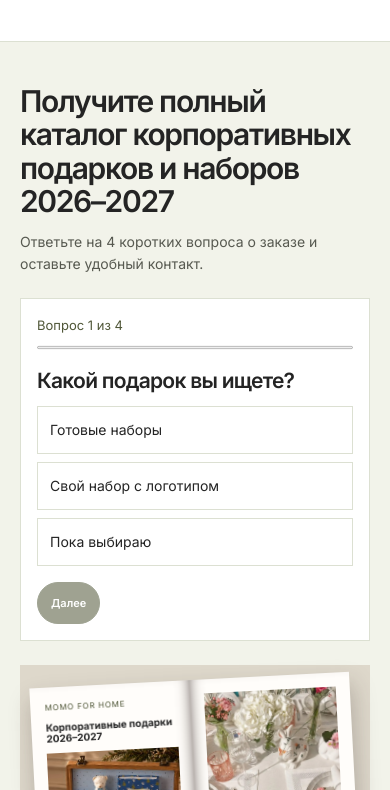
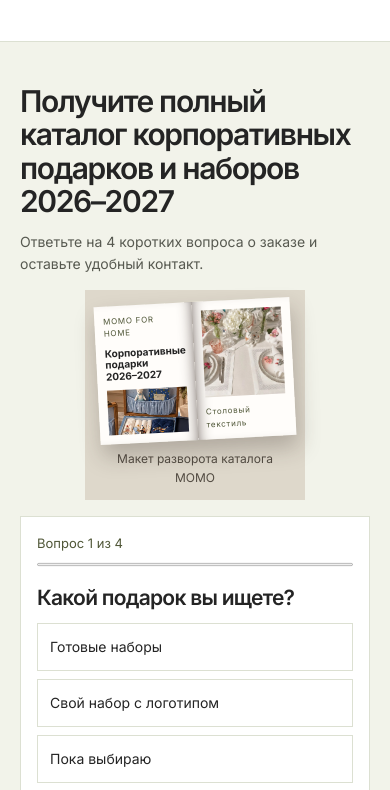
Before and after one commit to MaxProsh/momofahome, a plain HTML site: page index.html in a window 390 px wide. Shown: the part 3834-4624 px from the top of the page. Drawn offline with Linux system fonts and the light colour scheme.

Commit message:
Show compact catalogue spread above mobile quiz

```diff
--- a/index.html
+++ b/index.html
@@ -191,9 +191,10 @@ button,input,textarea,select{font-family:Inter,Arial,sans-serif}
   .partner-logos__group[aria-hidden] { display: none; }
 }
 .quiz { background: #f2f3ea; border-block: 1px solid var(--line); }
-.quiz__layout { display: grid; grid-template-columns: minmax(0, 1fr) minmax(0, .95fr); gap: clamp(24px, 5vw, 72px); align-items: center; }
+.quiz__layout { display: grid; grid-template-columns: minmax(0, 1fr) minmax(0, .95fr); grid-template-areas: "intro book" "panel book"; gap: 24px clamp(24px, 5vw, 72px); align-items: center; }
+.quiz__intro { grid-area: intro; align-self: end; }
 .quiz h2 { font-size: clamp(30px, 3.5vw, 51px); }
-.quiz__panel { margin-top: 24px; padding: clamp(16px, 3vw, 27px); background: var(--white); border: 1px solid var(--line); }
+.quiz__panel { grid-area: panel; align-self: start; padding: clamp(16px, 3vw, 27px); background: var(--white); border: 1px solid var(--line); }
 .quiz__panel h3 { font-size: clamp(21px, 2.3vw, 28px); margin-bottom: 14px; }
 .quiz__step { color: var(--olive); font-size: 13px; margin-bottom: 8px; }
 .quiz progress { display: block; width: 100%; height: 7px; accent-color: var(--olive); margin-bottom: 18px; }
@@ -206,7 +207,7 @@ button,input,textarea,select{font-family:Inter,Arial,sans-serif}
 .quiz__actions button:disabled { opacity: .55; cursor: default; }
 .quiz__screen { animation: quiz-answer-in .24s ease-out both; }
 @keyframes quiz-answer-in { from { opacity: 0; transform: translateY(6px); } }
-.quiz__book { padding: clamp(15px, 3vw, 32px); background: #ded8cb; }
+.quiz__book { grid-area: book; padding: clamp(15px, 3vw, 32px); background: #ded8cb; }
 .quiz__spread { display: grid; grid-template-columns: repeat(2, minmax(0, 1fr)); aspect-ratio: 1.42; transform: rotate(-3deg); box-shadow: 2px 12px 22px #332b2544; }
 .quiz__page { position: relative; display: flex; flex-direction: column; gap: 8px; min-width: 0; min-height: 0; padding: 9%; background: #fffdfa; }
 .quiz__page:first-child { box-shadow: inset -11px 0 16px -14px #392d27; }
@@ -216,8 +217,9 @@ button,input,textarea,select{font-family:Inter,Arial,sans-serif}
 .quiz__page strong { font-size: clamp(10px, 1.35vw, 19px); line-height: 1.15; }
 .quiz__book figcaption { margin: 20px 0 0; font-size: 12px; color: #524b42; }
 @media (max-width: 860px) {
-  .quiz__layout { grid-template-columns: minmax(0, 1fr); }
-  .quiz__book { width: min(100%, 490px); justify-self: center; }
+  .quiz__layout { grid-template-columns: minmax(0, 1fr); grid-template-areas: "intro" "book" "panel"; gap: 16px; }
+  .quiz__book { width: min(100%, 220px); padding: 12px; justify-self: center; }
+  .quiz__book figcaption { margin-top: 10px; text-align: center; }
 }
 @media (max-width: 450px) { .quiz__answers { grid-template-columns: 1fr; } }
 @media (prefers-reduced-motion: reduce) { .quiz__screen { animation: none; } .quiz__answer { transition: none; } }
@@ -339,14 +341,9 @@ button,input,textarea,select{font-family:Inter,Arial,sans-serif}
 </section>
 <section class="section quiz" id="catalog-quiz" aria-labelledby="catalog-quiz-title">
   <div class="wrap quiz__layout">
-    <div>
+    <div class="quiz__intro">
       <h2 id="catalog-quiz-title">Получите полный каталог корпоративных подарков и наборов 2026–2027</h2>
       <p class="lead">Ответьте на 4 коротких вопроса о заказе и оставьте удобный контакт.</p>
-      <div class="quiz__panel">
-        <p class="quiz__step" id="catalog-quiz-step"></p>
-        <progress max="4" value="0" aria-label="Прогресс квиза"></progress>
-        <div data-quiz-content></div>
-      </div>
     </div>
     <figure class="quiz__book">
       <div class="quiz__spread">
@@ -362,6 +359,11 @@ button,input,textarea,select{font-family:Inter,Arial,sans-serif}
       </div>
       <figcaption>Макет разворота каталога MOMO</figcaption>
     </figure>
+    <div class="quiz__panel">
+      <p class="quiz__step" id="catalog-quiz-step"></p>
+      <progress max="4" value="0" aria-label="Прогресс квиза"></progress>
+      <div data-quiz-content></div>
+    </div>
   </div>
 </section>
 <section class="section steps-section" id="process"><div class="wrap"><p class="eyebrow">Как заказать</p><h2>От заявки до готовых подарков</h2><div class="steps">
```
